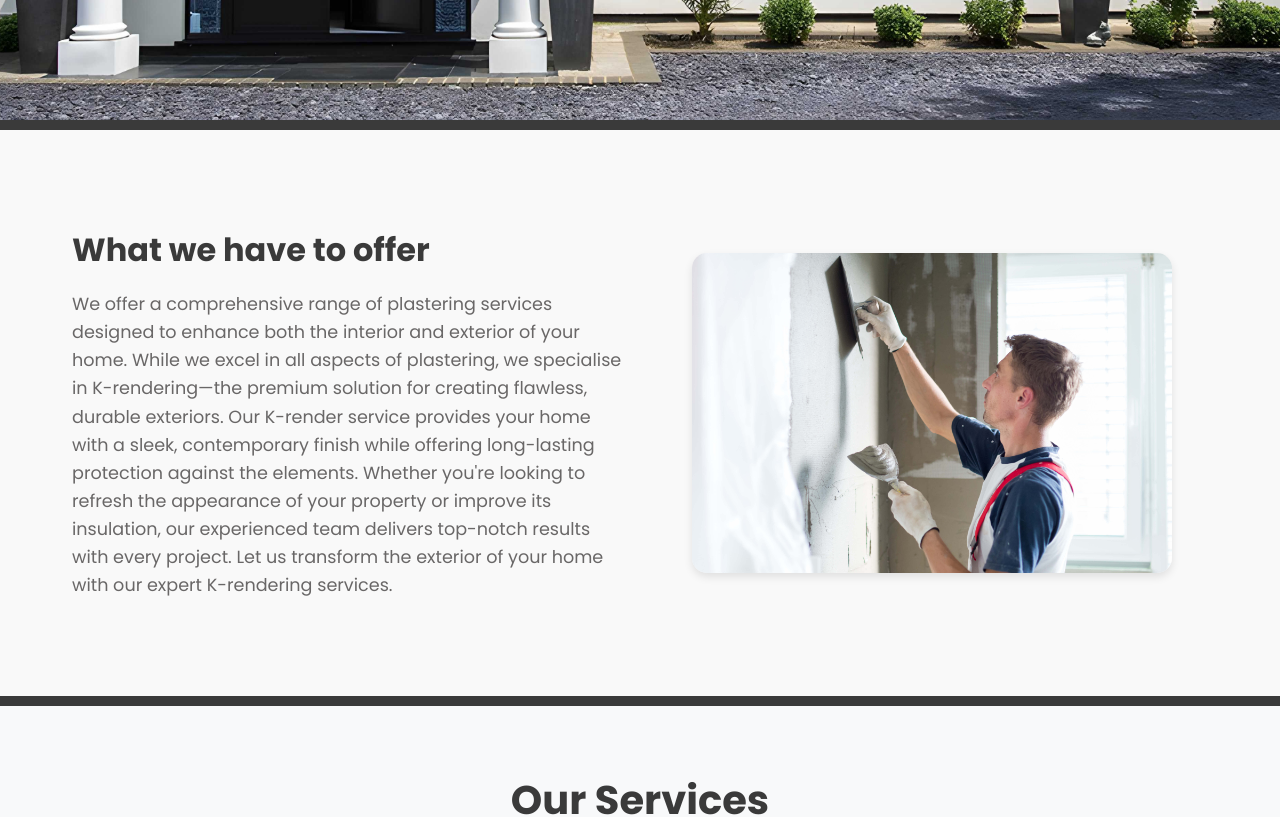
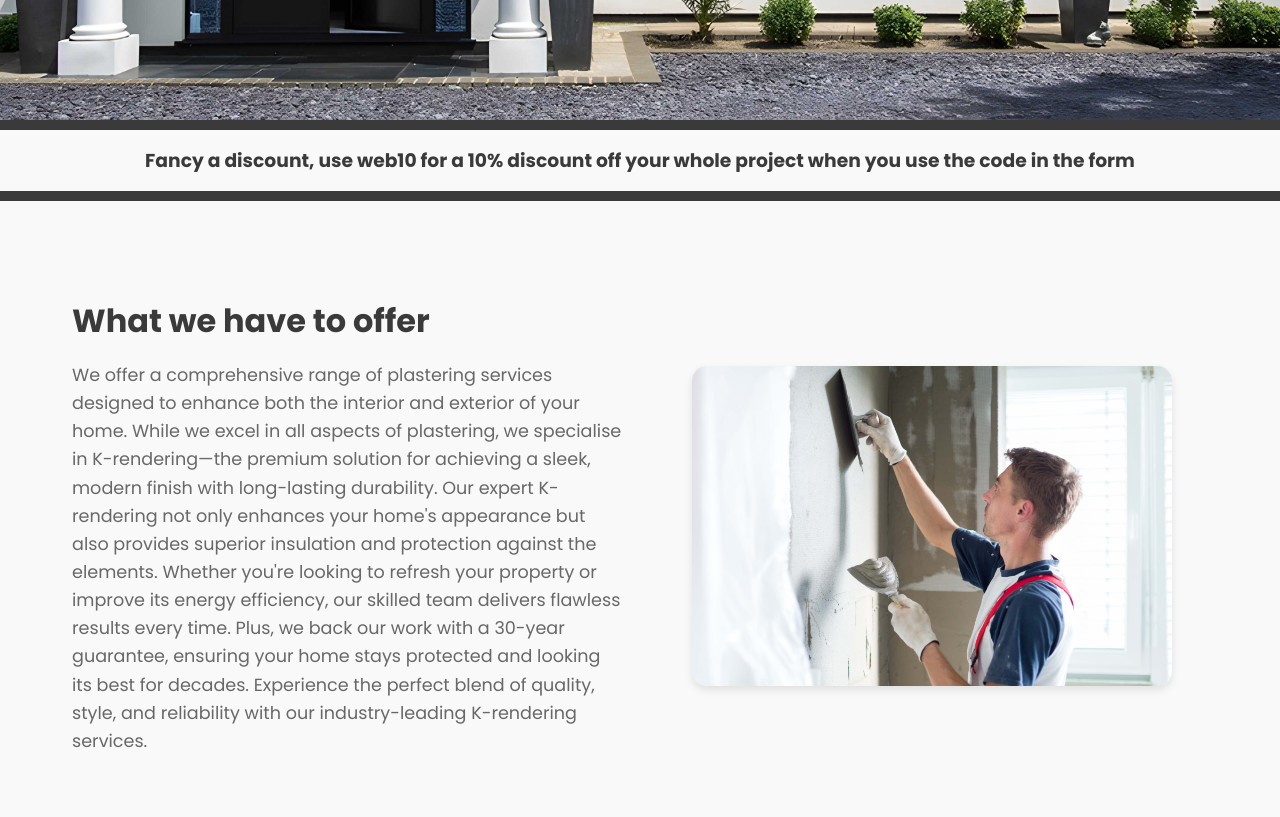
Before and after one commit to ZachRyanLudwick/KREND, a React (Vite) app: page / in a window 1280 px wide. Shown: the part 680-1497 px from the top of the page. Built offline with nearby package versions, Linux system fonts and the light colour scheme.

Commit message:
Added discount code, banner & backend handling

```diff
--- a/src/pages/contact/contact.jsx
+++ b/src/pages/contact/contact.jsx
@@ -9,7 +9,8 @@ const Contact = () => {
     email: '',
     phone: '',
     service: '',
-    message: ''
+    message: '',
+    discountCode: ''
   });
 
   const handleChange = (e) => {
@@ -42,7 +43,8 @@ const Contact = () => {
           email: '',
           phone: '',
           service: '',
-          message: ''
+          message: '',
+          discountCode: ''
         })
       } else {
         setStatus('error');
@@ -97,6 +99,15 @@ const Contact = () => {
             </div>
 
             <div className="form-group">
+              <input
+               type="text"
+               name='discountCode'
+               placeholder='Discount Code (Optional)'
+               value={formData.discountCode}
+               onChange={handleChange} />
+            </div>
+
+            <div className="form-group">
               <select
                 name="service"
                 value={formData.service}
--- a/src/pages/home/home.css
+++ b/src/pages/home/home.css
@@ -90,6 +90,25 @@ h1, h2 {
     max-width: 1200px; /* Add a max-width for larger screens */
     gap: 2rem;
 }
+
+.banner-content-section {
+    display: flex;
+    align-items: center;
+    justify-content: center; /* Centers horizontally */
+    max-width: 1200px;
+    width: 100%; /* Ensure full width */
+    margin: 0 auto; /* Centers the section itself */
+    min-height: 1vh; /* Makes it full height of viewport */
+}
+
+.banner-text-content {
+    margin-top: 1rem;
+    margin-bottom: 1rem;
+    color: #3a3a3a;
+    text-align: center;
+    width: 100%; /* Ensures the text takes full width of parent */
+}
+
 
 .text-content {
     flex: 1;
--- a/src/pages/home/home.jsx
+++ b/src/pages/home/home.jsx
@@ -20,21 +20,29 @@ const home = () => {
         </div>
         </section>
 
+        <div className="seperation-line"></div>
+
+        <div className="banner">
+          <section className="banner-content-section">
+            <div className="banner-text-content">
+              <h3>Fancy a discount, use web10 for a 10% discount off your whole project when you use the code in the form</h3>
+            </div>
+          </section>
+        </div>
+
         <div className="seperation-line"/>
 
         <div className="info">
           <section className="content-section">
             <div className="text-content">
               <h2>What we have to offer</h2>
-              <p>We offer a comprehensive range of plastering services
-                designed to enhance both the interior and exterior
-                of your home. While we excel in all aspects of plastering,
-                we specialise in K-rendering—the premium solution for creating flawless,
-                durable exteriors. Our K-render service provides your home with a sleek,
-                  contemporary finish while offering long-lasting protection against the elements.
-                  Whether you're looking to refresh the appearance of your property or improve its
-                  insulation, our experienced team delivers top-notch results with every project.
-                  Let us transform the exterior of your home with our expert K-rendering services.</p>
+              <p>We offer a comprehensive range of plastering services designed to enhance both the interior and exterior of your home.
+                 While we excel in all aspects of plastering, we specialise in K-rendering—the premium solution for achieving a sleek,
+                  modern finish with long-lasting durability. Our expert K-rendering not only enhances your home's appearance but also
+                   provides superior insulation and protection against the elements. Whether you're looking to refresh your property
+                    or improve its energy efficiency, our skilled team delivers flawless results every time. Plus, we back our work
+                     with a 30-year guarantee, ensuring your home stays protected and looking its best for decades. Experience the
+                     perfect blend of quality, style, and reliability with our industry-leading K-rendering services.</p>
             </div>
             <div className="image-content">
               <img src={plasters} alt="Description of image" className="rounded-image"/>
```
Also changed, not shown: 1 other file (tests, documents, lock files or other folders).
